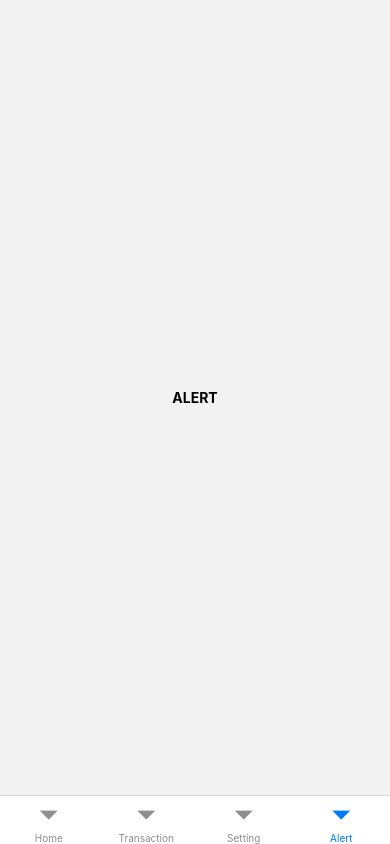
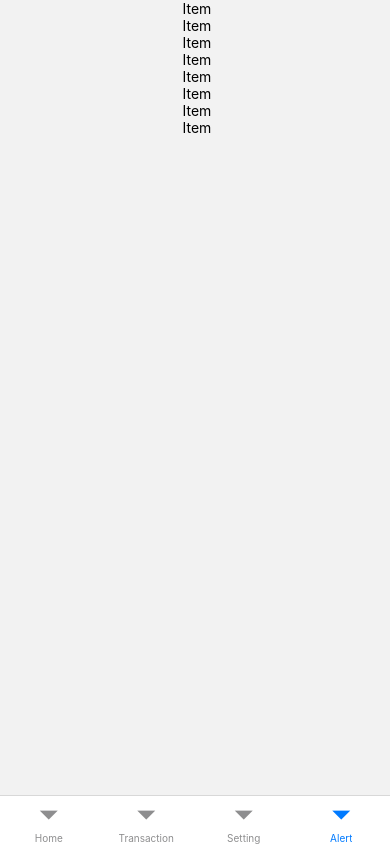
Before and after one commit to csr000/fidelity-mobile-app-ui-rebuild, a React Native app: screen /Alert in a window 390 px wide. Built offline with nearby package versions, Linux system fonts and the light colour scheme.

Commit message:
add layout

```diff
--- a/screens/Alert.jsx
+++ b/screens/Alert.jsx
@@ -1,12 +1,61 @@
+import { FlatList, Dimensions } from 'react-native';
+import { SafeAreaView } from 'react-native-safe-area-context';
+
 import Block from '../components/Block';
 import Text from '../components/Text';
+import { colors } from '../components/theme';
 
-export default function Home() {
+const screenWidth = Dimensions.get('screen').width;
+
+function Item({ title }) {
   return (
-    <Block middle center flex={1}>
-      <Text bold>ALERT</Text>
+    <Block middle center margin={10} width={screenWidth - 20} height={100} borderRadius={20} backgroundColor={colors.gray}>
+      <Text>{title}</Text>
     </Block>
   );
 }
 
-// const styles = StyleSheet.create({})
+export default function Alert() {
+  const DATA = [
+    {
+      id: '1',
+      title: ' Item',
+    },
+    {
+      id: '2',
+      title: ' Item',
+    },
+    {
+      id: '3',
+      title: ' Item',
+    },
+    {
+      id: '4',
+      title: ' Item',
+    },
+    {
+      id: '5',
+      title: ' Item',
+    },
+    {
+      id: '6',
+      title: ' Item',
+    },
+    {
+      id: '7',
+      title: ' Item',
+    },
+    {
+      id: '8',
+      title: ' Item',
+    },
+  ];
+  const renderItem = ({ item }) => <Item title={item.title} />;
+  return (
+    <SafeAreaView>
+      <Block center>
+        <FlatList data={DATA} renderItem={renderItem} keyExtractor={(item) => item.id} />
+      </Block>
+    </SafeAreaView>
+  );
+}
```
